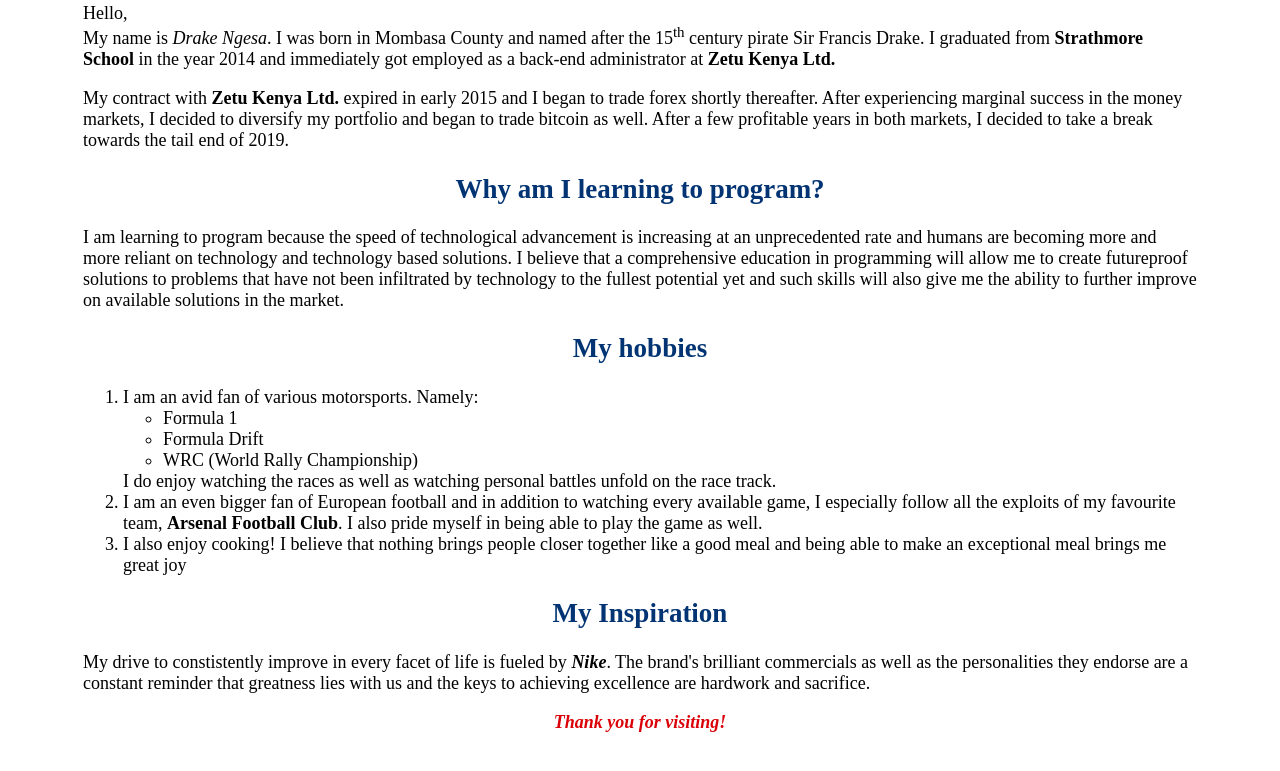
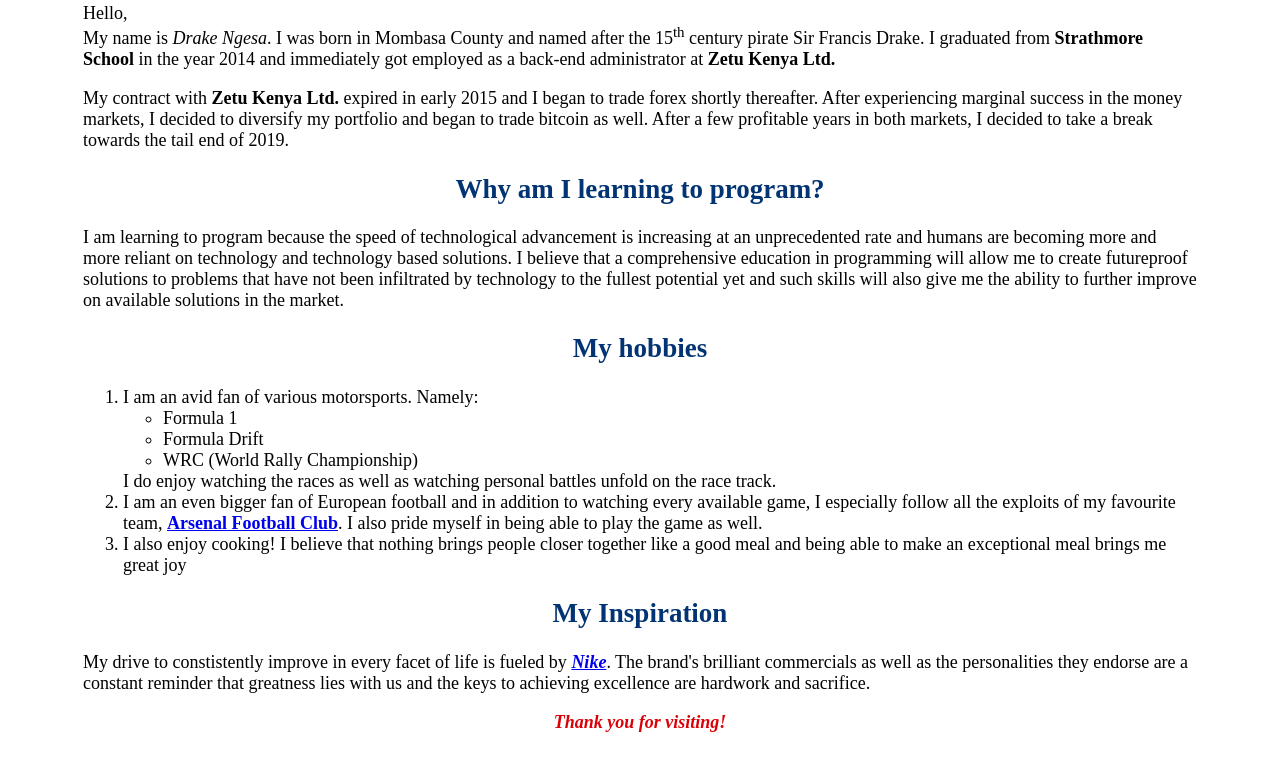
Before and after one commit to DNNgesa/My-First-Website, a plain HTML site: page myfirstwebsite.html in a window 1280 px wide. Shown: the part 167-938 px from the top of the page. Drawn offline with Linux system fonts and the light colour scheme.

Commit message:
add video links

```diff
--- a/myfirstwebsite.html
+++ b/myfirstwebsite.html
@@ -20,11 +20,11 @@
                     <li>WRC (World Rally Championship)</li>
                 </ul>
                 I do enjoy watching the races as well as watching personal battles unfold on the race track.</li>
-            <li>I am an even bigger fan of European football and in addition to watching every available game, I especially follow all the exploits of my favourite team, <b>Arsenal Football Club</b>. I also pride myself in being able to play the game as well.</li>
+            <li>I am an even bigger fan of European football and in addition to watching every available game, I especially follow all the exploits of my favourite team, <b><a href="https://www.youtube.com/watch?v=WlAOYuzoQjw&list=WL&index=17&t=0s">Arsenal Football Club</a></b>. I also pride myself in being able to play the game as well.</li>
             <li>I also enjoy cooking! I believe that nothing brings people closer together like a good meal and being able to make an exceptional meal brings me great joy</li>
         </ol>
         <h2>My Inspiration</h2>
-        <p>My drive to constistently improve in every facet of life is fueled by <i><b>Nike</b></i>. The brand's brilliant commercials as well as the personalities they endorse are a constant reminder that greatness lies with us and the keys to achieving excellence are hardwork and sacrifice.</p>
+        <p>My drive to constistently improve in every facet of life is fueled by <i><b><a href="https://www.youtube.com/watch?v=-grjIUWKoBANike">Nike</a></b></i>. The brand's brilliant commercials as well as the personalities they endorse are a constant reminder that greatness lies with us and the keys to achieving excellence are hardwork and sacrifice.</p>
         <span class="closing-remark"><p><em><strong>Thank you for visiting!</strong></em></p></span>
         </div>
     </body>
```
